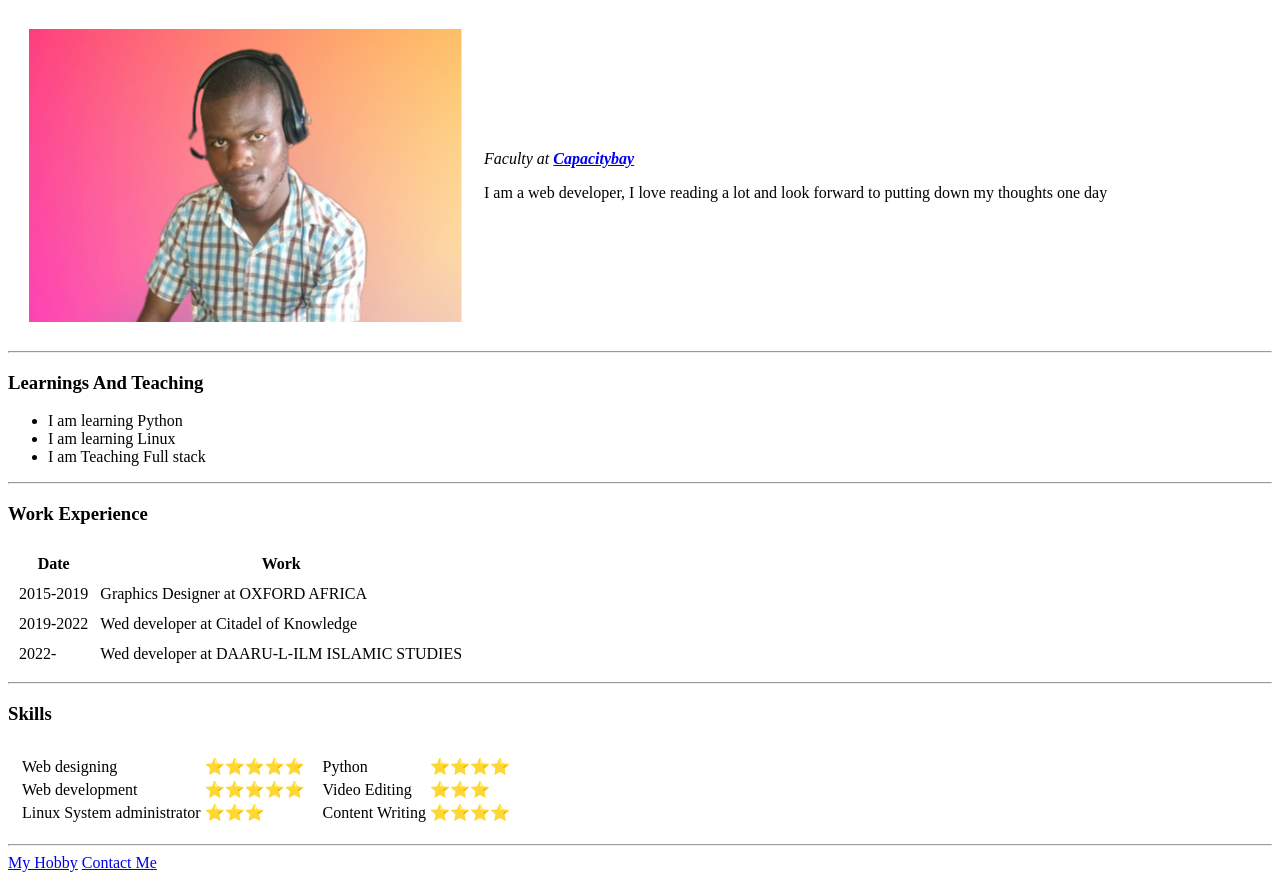
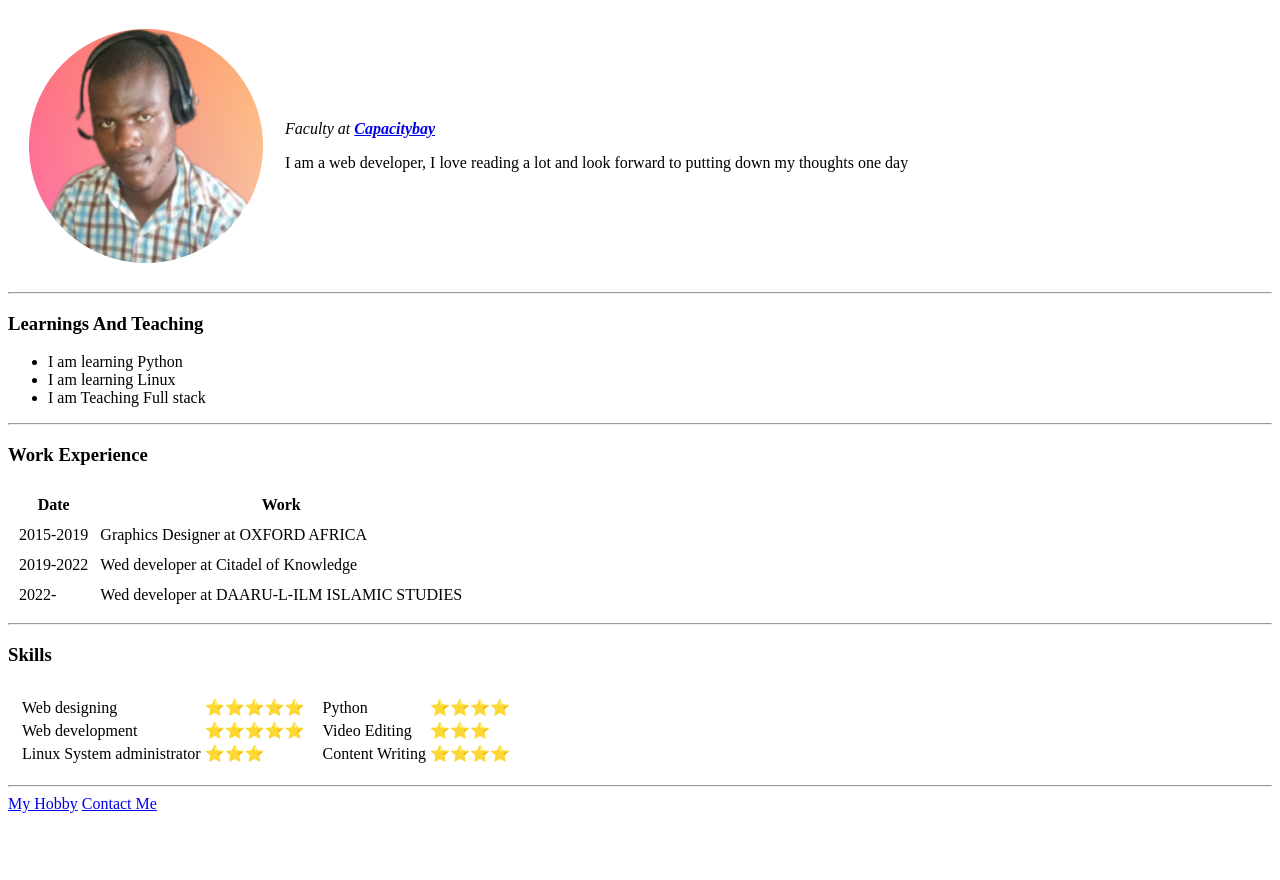
Before and after one commit to Miftau/my-personal-webpage, a plain HTML site: page index.html in a window 1280 px wide. After the commit the page ends 821 px from the top, so only its background shows below. Drawn offline with Linux system fonts and the light colour scheme.

Commit message:
image cropped

```diff
--- a/index.html
+++ b/index.html
@@ -9,7 +9,7 @@
     <table cellspacing="20">
         <tr>
             <td>
-                <img src="progress2 (1).png" alt="Yusuf's Picture">
+                <img src="progress2-modified.png" alt="Yusuf's Picture">
             </td>
             <td>
                 <h1></h1>
```
Also changed, not shown: progress2 (1).png (deleted), progress2-modified.png (added).
